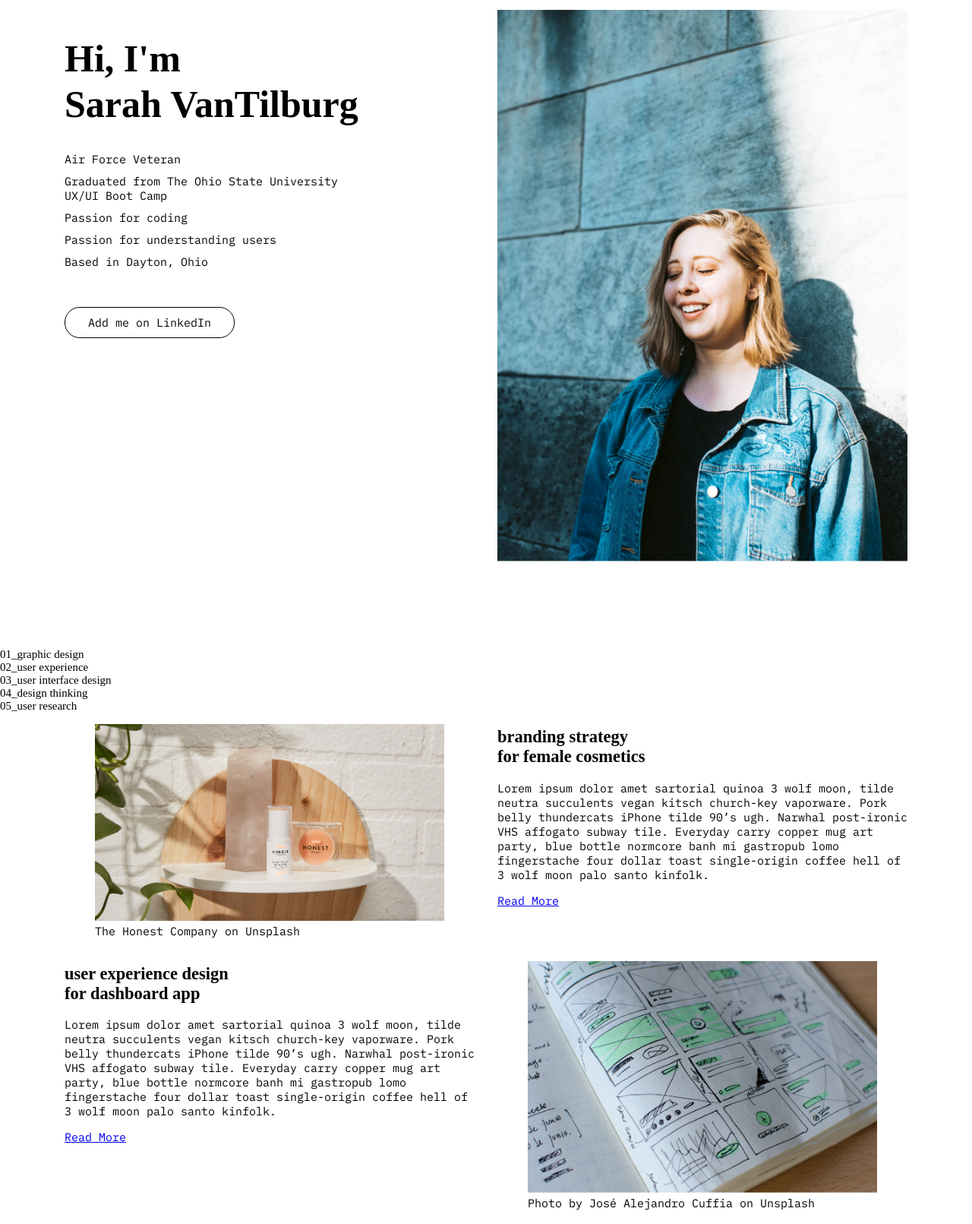
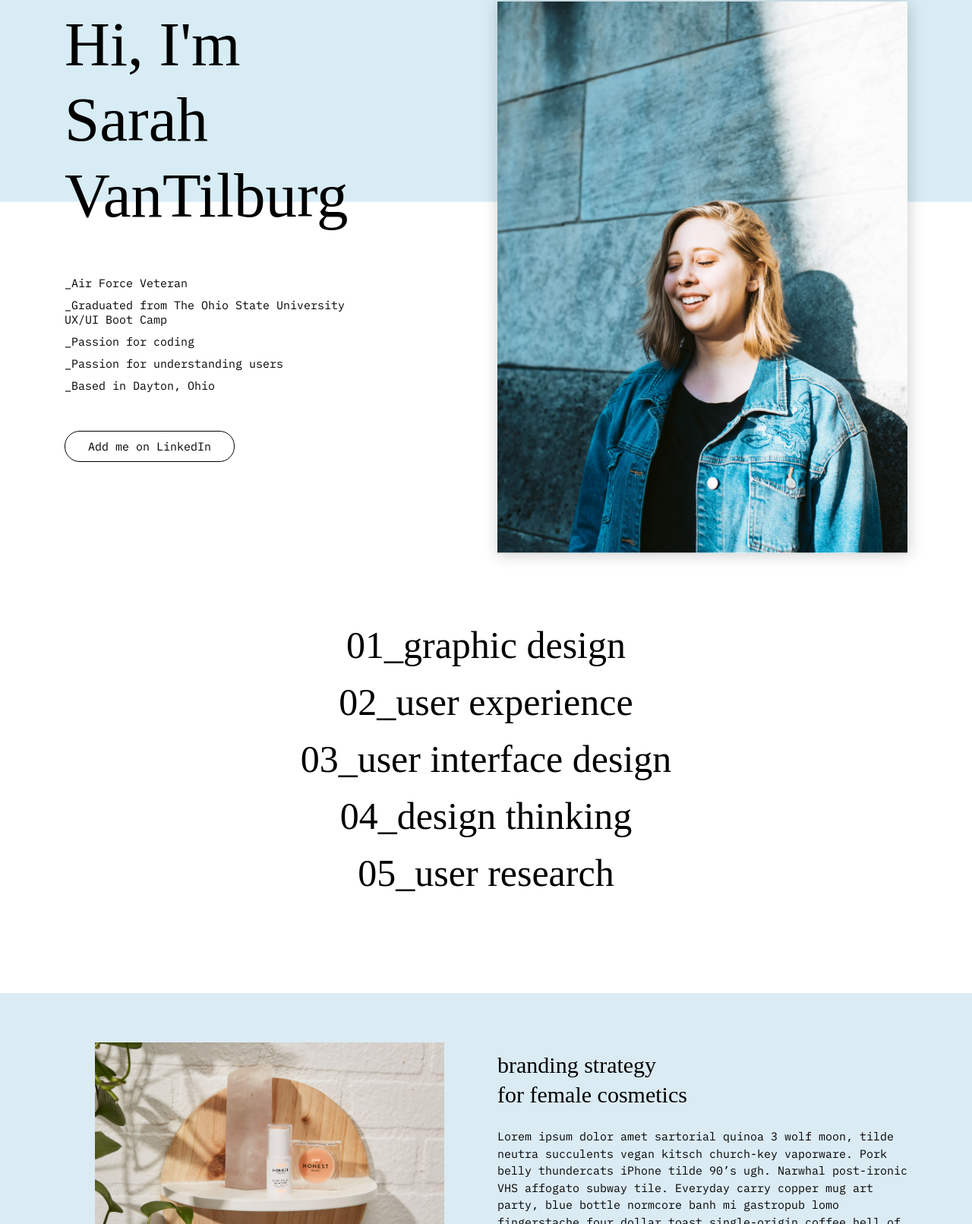
Before and after one commit to SarahVanT/Sarah_Portfolio, a plain HTML site: page index.html in a window 1280 px wide. Shown: the part 97-1708 px from the top of the page at 76% size. Drawn offline with Linux system fonts and the light colour scheme; a web font is replaced by a local one.

Commit message:
updated content and footer

```diff
--- a/css/styles.css
+++ b/css/styles.css
@@ -43,15 +43,34 @@ nav ul{
 }
 
 header{
-    top: 110px;
+    top: 50px;
     /* positioned relative to its normal position */
     position: relative;
-    margin-bottom: 220px;
+    margin-bottom: 120px;
+    background-image: url("../images/background.png");
+    background-repeat: no-repeat;
+    /* stretching background to fill container */
+    background-size: cover;
+    /* position a background-image on y-axis */
+    background-position-y: -145px;
 }
 
-header h1{
-    font-size: 50px;
+h1{
+    font-size: 83px;
     line-height: 120%;
+}
+
+h2{
+    font-size: 30px;
+    line-height: 130%;
+}
+
+h1, h2{
+    font-weight: normal;
+}
+
+p{
+    line-height: 150%;
 }
 
 header ul li{
@@ -70,8 +89,50 @@ header ul li{
     border-radius: 20px;
 }
 
-.button:hover{
-    background-color: rgb(83, 163, 197);
+/* .button:hover{
+    background-color: rgb(186, 148, 195);
     border: none;
     color: white;
+} */
+
+.intro-image{
+    /* x-axis, y-axis, blurry, color */
+    box-shadow: 1px 2px 20px rgba(0, 0, 0, 0.201);
+    margin-top: 30px;
+    margin-bottom: 10px;
 }
+
+.skills-list{
+    text-align: center;
+    font-size: 50px;
+    line-height: 150%;
+    margin-bottom: 120px;
+}
+
+.project{
+    margin: 30px 0;
+    padding: 50px;
+}
+
+.blue{
+    background-color: #DBEBF4;
+}
+
+.project .button{
+    margin-top: 10px;
+}
+
+
+footer{
+    text-align: center;
+    margin: 100px;
+}
+
+footer h2{
+    font-size: 50px;
+    margin-bottom: 100px;
+}
+
+.right-alignment{
+    text-align: right;
+}
--- a/index.html
+++ b/index.html
@@ -28,17 +28,18 @@
                         <h1>Hi, I'm<br/>
                             Sarah VanTilburg</h1>
                         <ul>
-                            <li>Air Force Veteran</li>
-                            <li>Graduated from The Ohio State University<br/> UX/UI Boot Camp</li>
-                            <li>Passion for coding</li>
-                            <li>Passion for understanding users</li>
-                            <li>Based in Dayton, Ohio</li>
+                            <li>_Air Force Veteran</li>
+                            <li>_Graduated from The Ohio State University<br/> UX/UI Boot Camp</li>
+                            <li>_Passion for coding</li>
+                            <li>_Passion for understanding users</li>
+                            <li>_Based in Dayton, Ohio</li>
                         </ul>
                         <a href="https://www.linkedin.com/in/sarah-vantilburg/" class="button">Add me on LinkedIn</a>
                     </div>
                     <!-- Right Column -->
                     <div class="col-sm">
-                        <img src="images/jane.jpg">
+                        <
+                        <img src="images/jane.jpg" alt="Sarah VanTilburg" class="intro-image">
                     </div>
                 </div>
             </div>
@@ -58,14 +59,14 @@
         <!-- Project Section -->
 
         <!-- Project 1 -->
-        <section>
+        <section class="project blue">
             <div class="container">
                 <div class="row">
                     <!-- Left Column -->
                     <div class="col-sm">
                         <figure>
                             <img src="images/cosmetics.jpg" alt="">
-                            <figcaption>The Honest Company on Unsplash</figcaption>
+                            <figcaption class="right-alignment">The Honest Company on Unsplash</figcaption>
                         </figure>
                     </div>
                     <!-- Right Column -->
@@ -75,27 +76,26 @@
                         <p>Lorem ipsum dolor amet sartorial quinoa 3 wolf moon, tilde neutra succulents vegan kitsch church-key vaporware. Pork belly thundercats iPhone tilde 90’s ugh. Narwhal post-ironic VHS affogato subway tile. Everyday carry copper mug art party, blue bottle normcore banh mi gastropub lomo fingerstache four dollar toast single-origin coffee hell of 3 wolf moon palo santo kinfolk.
                         </p>
 
-                        <a href="#">Read More</a>
+                        <a href="#" class="button">Read More</a>
                     </div>
                 </div>
             </div>
         </section>
 
         <!-- Project 2 -->
-        <section>
             <div class="container">
                 <div class="row">
                     <!-- Left Column -->
-                    <div class="col-sm">
+                    <div class="col-sm right-alignment">
                         <h2>user experience design<br/>for dashboard app</h2>
 
                         <p>Lorem ipsum dolor amet sartorial quinoa 3 wolf moon, tilde neutra succulents vegan kitsch church-key vaporware. Pork belly thundercats iPhone tilde 90’s ugh. Narwhal post-ironic VHS affogato subway tile. Everyday carry copper mug art party, blue bottle normcore banh mi gastropub lomo fingerstache four dollar toast single-origin coffee hell of 3 wolf moon palo santo kinfolk.</p>
-                        <a href="#">Read More</a>
+                        <a href="#"class="button">Read More</a>
                     </div>
                      <!-- Left Column -->
                     <div class="col-sm">
                         <figure>
-                            <img src="images/dashboard-app.jpg" alt="">
+                            <img src="images/dashboard-app.jpg" alt="dashboard app image">
                             <figcaption>Photo by José Alejandro Cuffia on Unsplash</figcaption>
                         </figure>
                     </div>
@@ -104,14 +104,14 @@
         </section>
 
         <!-- Project 3 -->
-        <section>
+        <section class="project">
             <div class="container">
                 <div class="row">
                     <!-- Left Column -->
                     <div class="col-sm">
                         <figure>
-                            <img src="images/ipad-app.jpg" alt="">
-                            <figcaption>Photo by Marek Levák on Unsplash</figcaption>
+                            <img src="images/ipad-app.jpg" alt="ipad image">
+                            <figcaption class="right-alignment">Photo by Marek Levák on Unsplash</figcaption>
                         </figure>
                     </div>
                     <!-- Right Column -->
@@ -121,7 +121,7 @@
                     <p>Lorem ipsum dolor amet sartorial quinoa 3 wolf moon, tilde neutra succulents vegan kitsch church-key vaporware. Pork belly thundercats iPhone tilde 90’s ugh. Narwhal post-ironic VHS affogato subway tile. Everyday carry copper mug art party, blue bottle normcore banh mi gastropub lomo fingerstache four dollar toast single-origin coffee hell of 3 wolf moon palo santo kinfolk.
                     </p>
 
-                    <a href="#">Read More</a>
+                    <a href="#" class="button">Read More</a>
                     </div>
                 </div>
             </div>
```
Also changed, not shown: images/test.jpg (added).
